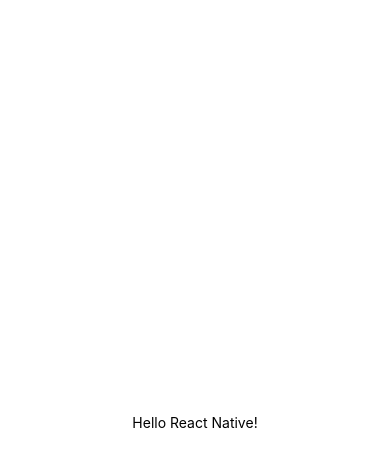
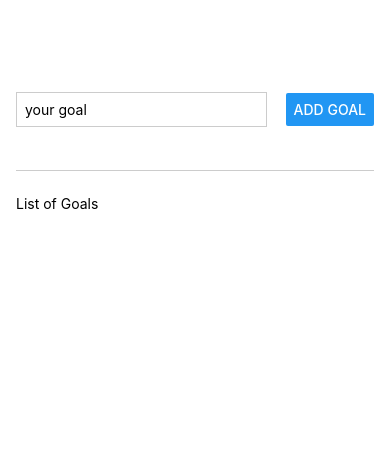
Before and after one commit to IBXCODECAT/Learning-ReactNative, a React Native app in the folder HelloReactNative/: screen / in a window 390 px wide. Shown: the top 466 px of the page. Built offline with nearby package versions, Linux system fonts and the light colour scheme.

Commit message:
flexbox layout

```diff
--- a/HelloReactNative/App.js
+++ b/HelloReactNative/App.js
@@ -1,20 +1,43 @@
 import { StatusBar } from 'expo-status-bar';
-import { Image, StyleSheet, Text, View } from 'react-native';
+import { Button, Image, StyleSheet, Text, TextInput, View } from 'react-native';
 
 export default function App() {
   return (
-    <View style={styles.container}>
-      <Text>Hello React Native!</Text>
-      <StatusBar style="auto" />
+    <View style={styles.appContainer}>
+      <View style={styles.inputContainer}>
+        <TextInput style={styles.textInput} placeholder='your goal' />
+        <Button title='Add Goal' />
+      </View>
+      <View style={styles.goalsContainer}>
+        <Text>List of Goals</Text>
+      </View>
     </View>
   );
 }
 
 const styles = StyleSheet.create({
-  container: {
+  appContainer: {
     flex: 1,
-    backgroundColor: 'white',
+    padding: 50,
+    paddingHorizontal: 16,
+  },
+  inputContainer: {
+    flex: 1,
+    flexDirection: 'row',
+    justifyContent: 'space-between',
     alignItems: 'center',
-    justifyContent: 'center',
+    marginBottom: 24,
+    borderBottomWidth: 1,
+    borderBottomColor: '#cccccc',
+  },
+  textInput: {
+    borderWidth: 1,
+    borderColor: '#cccccc',
+    width: '70%',
+    marginRight: 8,
+    padding: 8,
+  },
+  goalsContainer: {
+    flex: 5,
   },
 });
```
Also changed, not shown: 1 other file (tests, documents, lock files or other folders).
